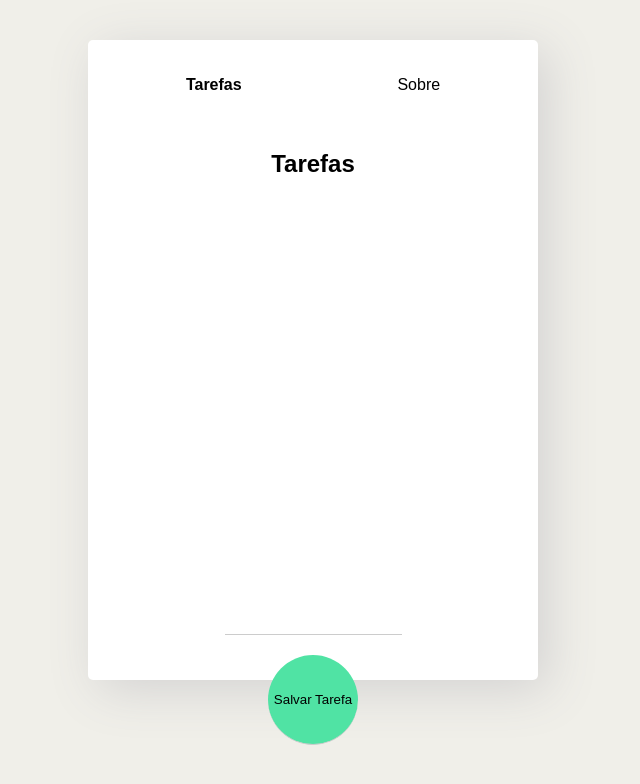
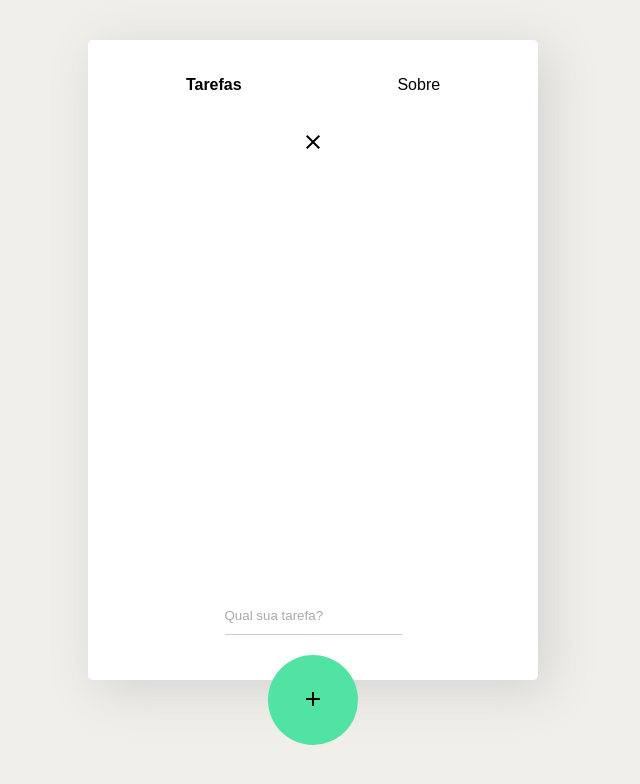
Before and after one commit to jonathancosta746/Gerenciador-de-Tarefas-React-Js, a React (Create React App) app: page / in a window 1280 px wide. Shown: the top 784 px of the page, without its empty margins (327-967 px from the left). Built offline with nearby package versions, Linux system fonts and the light colour scheme.

Commit message:
finalizado botão de submit e incluido botões para deletar tarefas

```diff
--- a/package.json
+++ b/package.json
@@ -3,6 +3,12 @@
   "version": "0.1.0",
   "private": true,
   "dependencies": {
+    "@emotion/react": "^11.10.0",
+    "@emotion/styled": "^11.10.0",
+    "@material-ui/core": "^4.12.4",
+    "@material-ui/icons": "^4.11.3",
+    "@mui/icons-material": "^5.10.2",
+    "@mui/material": "^5.10.2",
     "@testing-library/jest-dom": "^5.16.5",
     "@testing-library/react": "^13.3.0",
     "@testing-library/user-event": "^13.5.0",
--- a/public/index.html
+++ b/public/index.html
@@ -11,6 +11,7 @@
     />
     <link rel="apple-touch-icon" href="%PUBLIC_URL%/logo192.png" />
     <link rel="manifest" href="%PUBLIC_URL%/manifest.json" />
+    <link rel="stylesheet" href="https://fonts.googleapis.com/css2?family=Material+Symbols+Sharp:opsz,wght,FILL,GRAD@20..48,100..700,0..1,-50..200" />
     <title>To-Do List</title>
   </head>
   <body>
--- a/src/index.css
+++ b/src/index.css
@@ -62,8 +62,8 @@ textarea{
 }
 
 .btn{
-  background-color: #1a8918;
-  color: #fff;
+  background-color: #50E3A4;
+  color: rgb(66, 66, 66);
   text-align: center;
   cursor: pointer;
   border-radius: 10px;
@@ -74,40 +74,15 @@ textarea{
   font-size: 1em;
 }
 
-.btn.brn-dark{
-  background-color: #000;
-  border-radius: 0;
+
+.btn:hover{
+  background-color: #40bd87;
+  color: rgb(87, 87, 87);
+  transition: 0.5s
 }
 
-.btn.btn-outline {
-  background-color: transparent;
-  border-radius: 0;
-  color: #000;
-  border: 1px solid #000;
-  padding: 7px 30px;
-}
 
-.btn:hover{
-  background-color: #0f730c;
-  color: #fff;
-}
-
-.btn.btn-outline:hover{
-  background-color: #000;
-}
-
-.btn.btn-danger:hover{
-  background-color: #dc3545;
-}
 
 button[disabled]{
   background-color: #AAA;
 }
-
-.container .error{
-  color: #721c24;
-  background-color: #f8d7da;
-  border: 1px solid #f5c6cb;
-  padding: 5px;
-  border-radius: 5px;
-}
--- a/src/pages/task/index.js
+++ b/src/pages/task/index.js
@@ -1,6 +1,12 @@
 import { useReducer, useState } from "react"
 
+
+//css
 import styles from "./index.module.css"
+
+//Material Design
+import AddSharpIcon from '@mui/icons-material/AddSharp';
+import ClearSharpIcon from '@mui/icons-material/ClearSharp';
 
 const Tasks = () => {
       const initialTasks = [""]
@@ -41,16 +47,38 @@ const Tasks = () => {
 
   return (
     <div className={styles.container}>
-        <h2>Tarefas</h2>
         {tasks.map((task) => (
-            <li key={task.id} onDoubleClick={() => removeTask(task.id)}>{task.text}</li>
+            <li
+                key={task.id}
+                onDoubleClick={() => removeTask(task.id)}
+            >
+
+                {task.text}
+
+                <span onClick={() => removeTask(task.id)}>
+                    <ClearSharpIcon className={styles.delete__btn}/>
+                </span>
+
+            </li>
         ))}
+
         <form onSubmit={handleSubmit} className={styles.input__task}>
-            <input type="text"
-            onChange={(e) => setTaskText(e.target.value)}
-            value={taskText}
+            <input
+                type="text"
+                onChange={(e) => setTaskText(e.target.value)}
+                value={taskText}
+                placeholder="Qual sua tarefa?"
+                autoComplete="off"
+                required
             />
-            <input type="submit" value="Salvar Tarefa" className={styles.btn__input} />
+
+            <button
+                type="submit"
+                className={styles.btn__input}
+            >
+                    <AddSharpIcon/>
+            </button>
+
         </form>
 
     </div>
--- a/src/pages/task/index.module.css
+++ b/src/pages/task/index.module.css
@@ -1,9 +1,7 @@
-
-
 .container {
-    text-align: center;
     display: flex;
     flex-direction: column;
+    text-align: center;
     align-items: center;
     padding: 0 20px 0 20px;
 }
@@ -23,6 +21,8 @@
 
 .btn__input{
     background-color: #50E3A4;
+    border: none;
+    cursor: pointer;
     width: 90px;
     height: 90px;
     border-radius: 50%;
@@ -31,3 +31,16 @@
     margin-top: 20px;
     align-items: center;
 }
+
+.btn__input:hover{
+    background-color: #40bd87;
+    color: rgb(87, 87, 87);
+    transition: 0.5s
+  }
+
+.delete__btn{
+
+    justify-content: center;
+    display: flex;
+
+}
```
Also changed, not shown: 1 other file (tests, documents, lock files or other folders).
